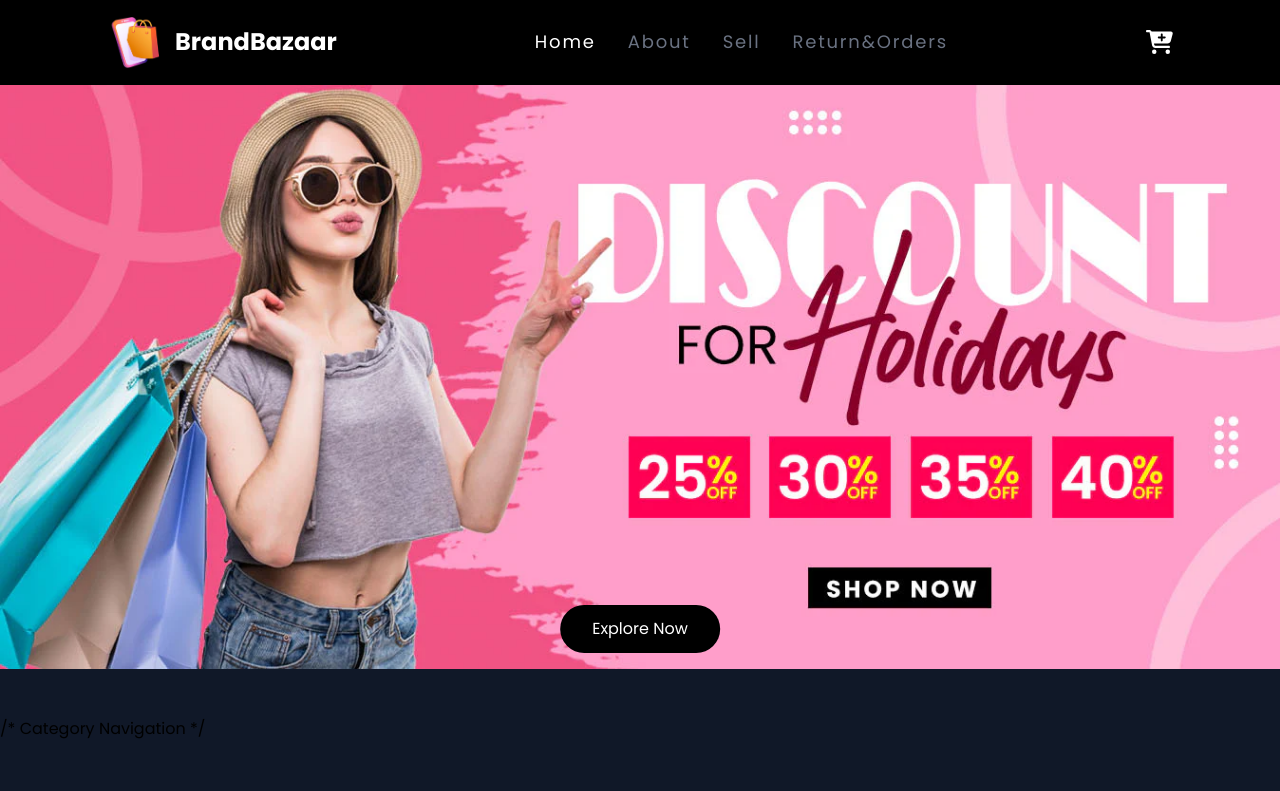
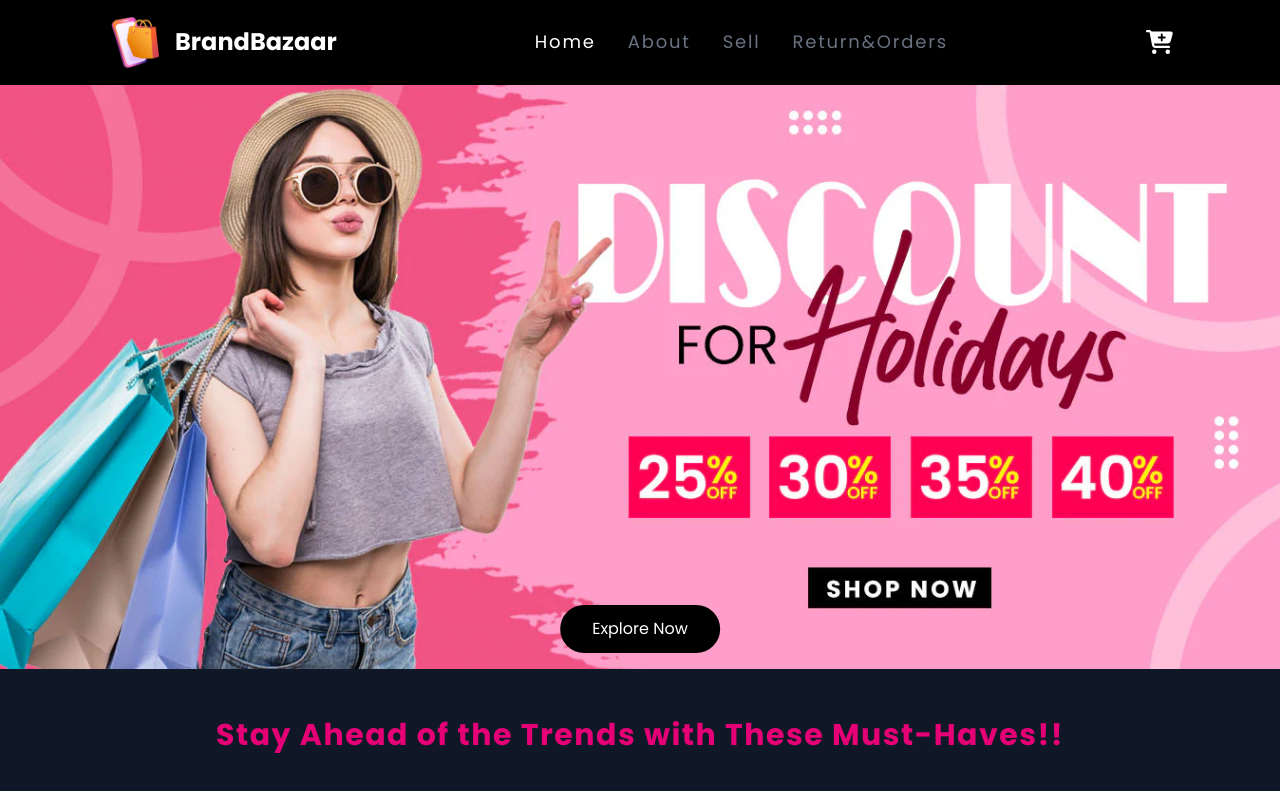
Before and after one commit to TechNishant204/brand-bazaar, a React (Vite) app: page / in a window 1280 px wide. Shown: the top 791 px of the page. Built offline with nearby package versions, Linux system fonts and the light colour scheme; no server answers; a web font is replaced by a local one.

Commit message:
Update ProductList.jsx

```diff
--- a/src/components/ProductList.jsx
+++ b/src/components/ProductList.jsx
@@ -46,7 +46,7 @@ const ProductList = () => {
           Explore Now
         </button>
       </div>
-      /* Category Navigation */
+      {/* Category Navigation */}
       <div className="mb-8 px-4 md:px-16 lg:px-24 md:mb-12">
         <h2
           style={{ fontFamily: "poppins, sans-serif" }}
```
